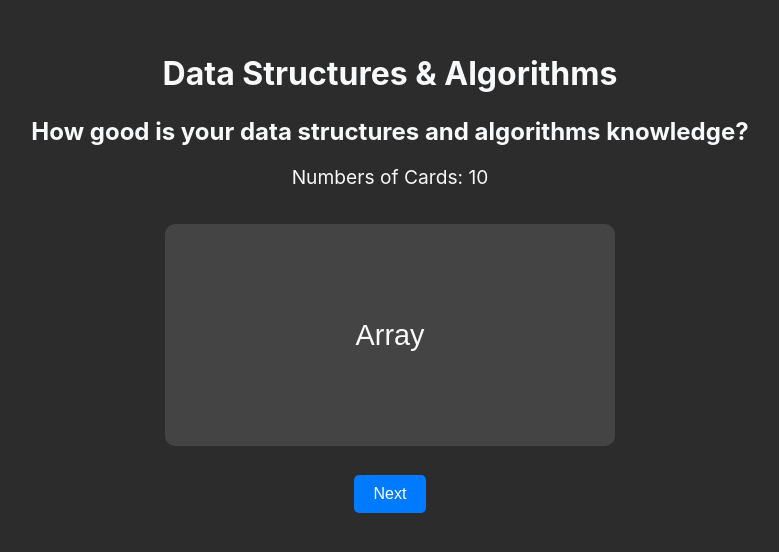
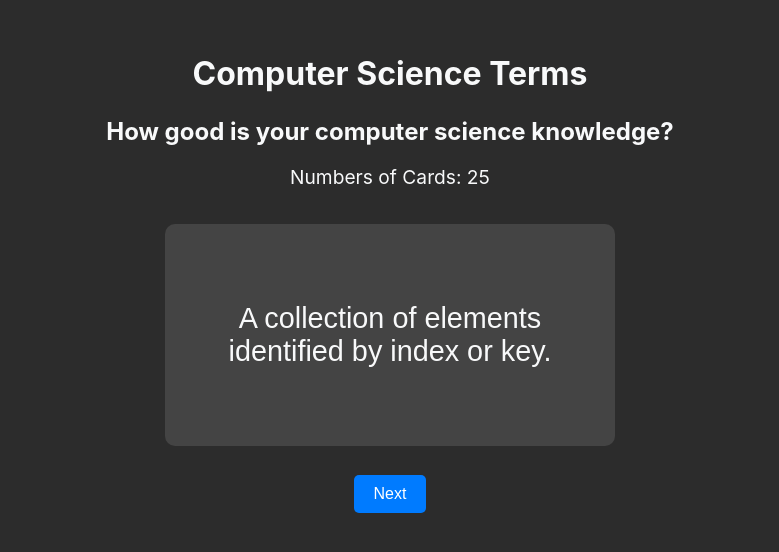
Before and after one commit to IlanLey/AlgoCard, a React (Vite) app: page / in a window 1280 px wide. Shown: the part 122-674 px from the top of the page, without its empty margins (250-1029 px from the left). Built offline with nearby package versions, Linux system fonts and the light colour scheme.

Commit message:
Updated My Project to Include More Terms

```diff
--- a/src/App.jsx
+++ b/src/App.jsx
@@ -1,6 +1,7 @@
 import React from 'react'
 import './App.css'
 import IndexCard from './IndexCard'
+import { TermLength } from './IndexCard'
 
 function App() {
 
@@ -8,9 +9,9 @@ function App() {
     <>
       <header>
           <section>
-            <h1>Data Structures & Algorithms</h1>
-            <h3>How good is your data structures and algorithms knowledge?</h3>
-            <p>Numbers of Cards: 10</p>
+            <h1>Computer Science Terms</h1>
+            <h3>How good is your computer science knowledge?</h3>
+            <p>Numbers of Cards: < TermLength/></p>
           </section>
       </header>
       <div>
--- a/src/IndexCard.jsx
+++ b/src/IndexCard.jsx
@@ -1,6 +1,6 @@
 import { useState } from 'react';
 
-const dataStructures = [
+const computerScienceTerms = [
     { id: 1, type: "Array", description: "A collection of elements identified by index or key." },
     { id: 2, type: "Linked List", description: "A linear collection of data elements, where the linear order is not given by their physical placement in memory." },
     { id: 3, type: "Stack", description: "A collection of elements that follows the Last In, First Out (LIFO) principle." },
@@ -10,7 +10,22 @@ const dataStructures = [
     { id: 7, type: "Hash Table", description: "A data structure that maps keys to values for highly efficient lookup." },
     { id: 8, type: "Heap", description: "A specialized tree-based data structure that satisfies the heap property." },
     { id: 9, type: "Trie", description: "A type of search tree used to store a dynamic set or associative array where the keys are usually strings." },
-    { id: 10, type: "Set", description: "A collection of distinct objects, typically used to test for membership." }
+    { id: 10, type: "Set", description: "A collection of distinct objects, typically used to test for membership." },
+    { id: 11, type: "Class", description: "A blueprint for creating objects, providing initial values for state (member variables) and implementations of behavior (member functions or methods)." },
+    { id: 12, type: "Object", description: "An instance of a class that consists of a state and behavior." },
+    { id: 13, type: "Inheritance", description: "A mechanism where a new class is derived from an existing class." },
+    { id: 14, type: "Encapsulation", description: "The bundling of data with the methods that operate on that data, restricting direct access to some of the object's components." },
+    { id: 15, type: "Polymorphism", description: "The ability of different classes to be treated as instances of the same class through inheritance." },
+    { id: 16, type: "Abstraction", description: "The concept of hiding the complex implementation details and showing only the necessary features of an object." },
+    { id: 17, type: "Binary Search", description: "An efficient algorithm for finding an item from a sorted list of items, with a time complexity of O(log n)." },
+    { id: 18, type: "Merge Sort", description: "A divide and conquer algorithm that was invented by John von Neumann in 1945. It has a time complexity of O(n log n)." },
+    { id: 19, type: "Quick Sort", description: "An efficient sorting algorithm that, on average, makes O(n log n) comparisons to sort n items." },
+    { id: 20, type: "Breadth-First Search (BFS)", description: "An algorithm for traversing or searching tree or graph data structures. It starts at the tree root and explores all nodes at the present depth level before moving on to the nodes at the next depth level." },
+    { id: 21, type: "Depth-First Search (DFS)", description: "An algorithm for traversing or searching tree or graph data structures. It starts at the root and explores as far as possible along each branch before backtracking." },
+    { id: 22, type: "Dijkstra's Algorithm", description: "An algorithm for finding the shortest paths between nodes in a graph, which may represent, for example, road networks." },
+    { id: 23, type: "A* Algorithm", description: "An algorithm that is used in pathfinding and graph traversal. It is an extension of Dijkstra's algorithm with an added heuristic to guide the search." },
+    { id: 24, type: "Dynamic Programming", description: "A method for solving complex problems by breaking them down into simpler subproblems. It is applicable when the subproblems are overlapping." },
+    { id: 25, type: "Greedy Algorithm", description: "An algorithmic paradigm that builds up a solution piece by piece, always choosing the next piece that offers the most immediate benefit." }
 ];
 
 function IndexCard() {
@@ -21,21 +36,17 @@ function IndexCard() {
     // Flip the card
     const [flip, setFlip] = useState(false);
 
-    // Get the current data structure
-    const dataStructure = dataStructures[index];
+    // Get the current computer science term
+    const term = computerScienceTerms[index];
 
     // Flip the card
     const flipCard = () => {
-        if (flip == true) {
-            setFlip(false);
-        } else {
-            setFlip(true);
-        }
+        setFlip(!flip);
     }
 
     // Get the next card
     const nextCard = () => {
-        if (index < 9) {
+        if (index < computerScienceTerms.length - 1) {
             setIndex(index + 1);
         } else {
             setIndex(0);
@@ -46,11 +57,24 @@ function IndexCard() {
     return (
         <>
             <button className="flashcard" onClick={flipCard}>
-                {flip ? dataStructure.description : dataStructure.type}
+                {flip ? term.type : term.description}
             </button>
             <button className="flipCard" onClick={nextCard}>Next</button>
         </>
     );
 }
 
+function TermLength () {
+
+    // Get the length of the computer science terms
+    const termLength = computerScienceTerms.length;
+
+    return (
+        <>
+            <p className='termlength'>{termLength}</p>
+        </>
+    )
+}
+
 export default IndexCard;
+export { TermLength };
--- a/src/index.css
+++ b/src/index.css
@@ -69,3 +69,9 @@ button {
 button:hover {
   background-color: #0056b3;
 }
+
+.termlength {
+  font-size: 1em;
+  margin-bottom: 1em;
+  display: inline;
+}
```
Also changed, not shown: 2 other files (tests, documents, lock files or other folders).
